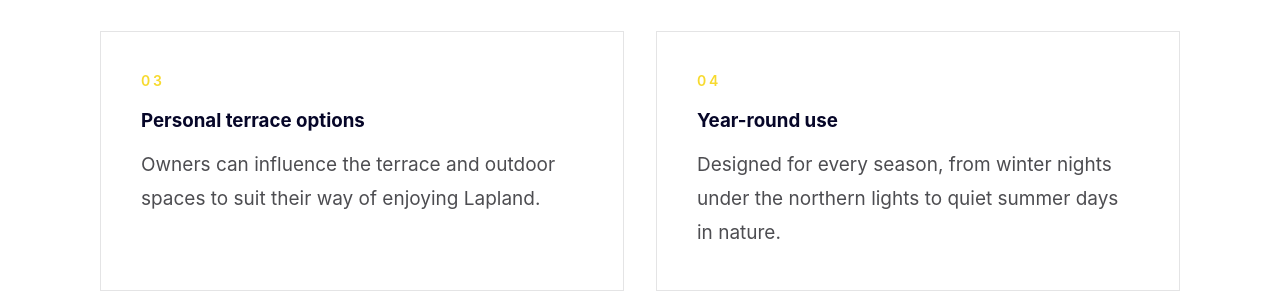
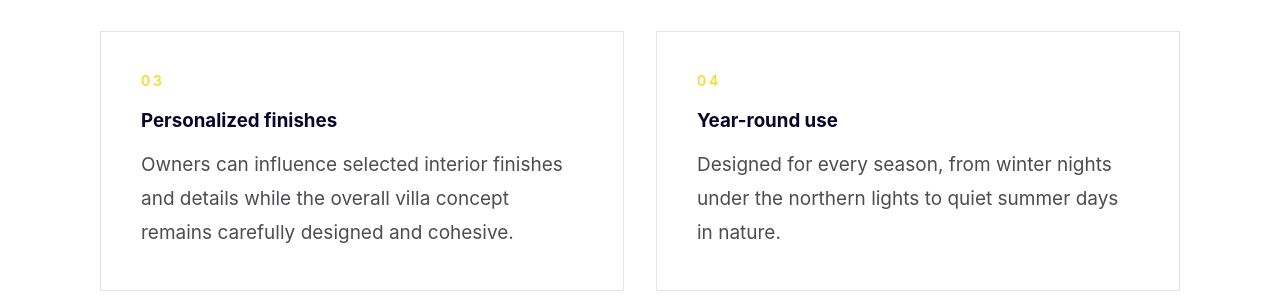
Before and after one commit to MiasMood/ailu-website, a React (Vite) app: page / in a window 1280 px wide. Shown: the part 2870-3170 px from the top of the page. Built offline with nearby package versions, Linux system fonts and the light colour scheme.

Commit message:
Update villa highlights

```diff
--- a/src/App.jsx
+++ b/src/App.jsx
@@ -120,13 +120,13 @@ export default function App() {
             </div>
 
             <div className="highlightCard">
-              <span className="highlightNumber">03</span>
-              <h3>Personal terrace options</h3>
-              <p>
-                Owners can influence the terrace and outdoor spaces to suit
-                their way of enjoying Lapland.
-              </p>
-            </div>
+  <span className="highlightNumber">03</span>
+  <h3>Personalized finishes</h3>
+  <p>
+    Owners can influence selected interior finishes and details while the overall
+    villa concept remains carefully designed and cohesive.
+  </p>
+</div>
 
             <div className="highlightCard">
               <span className="highlightNumber">04</span>
```
